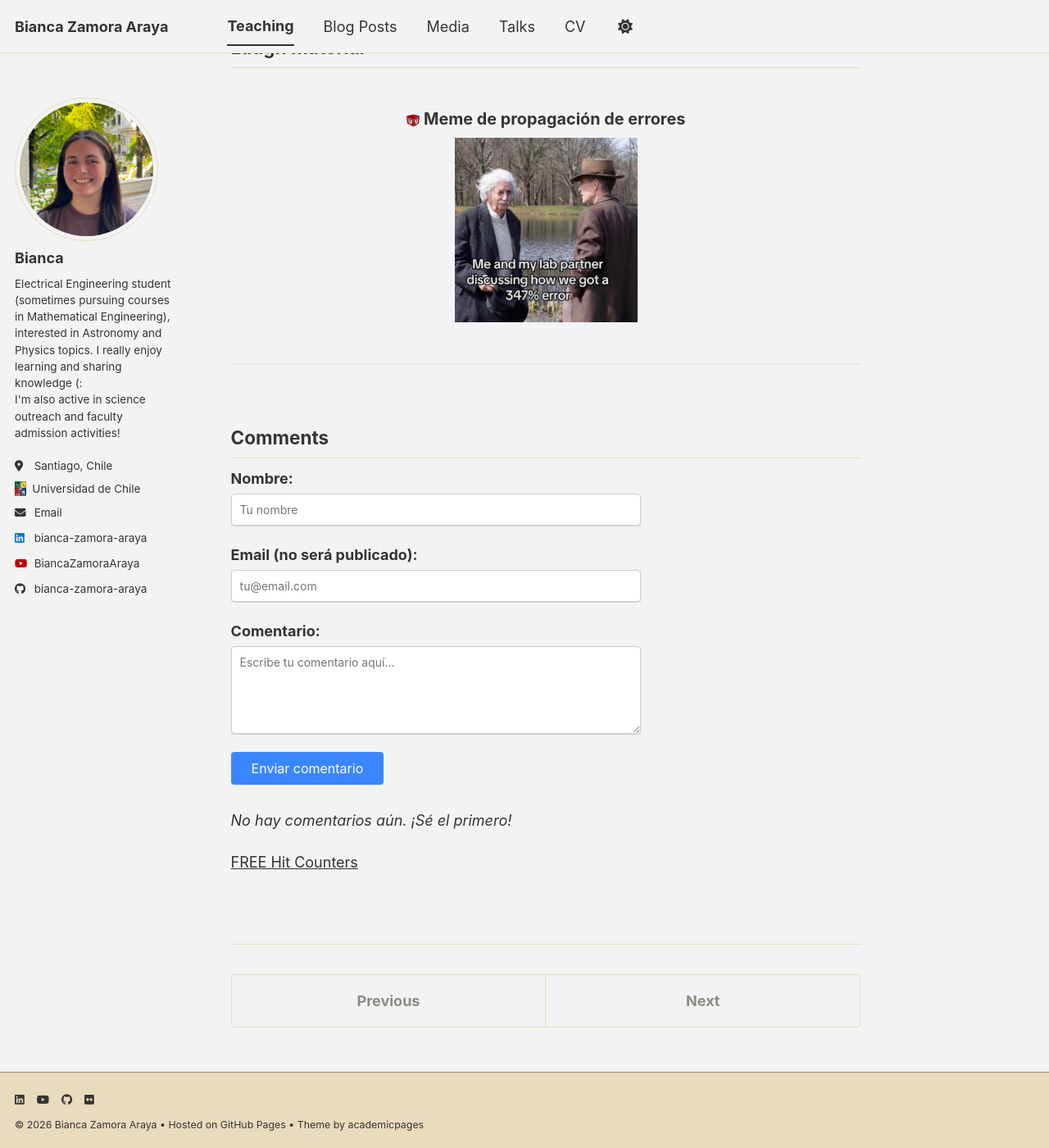
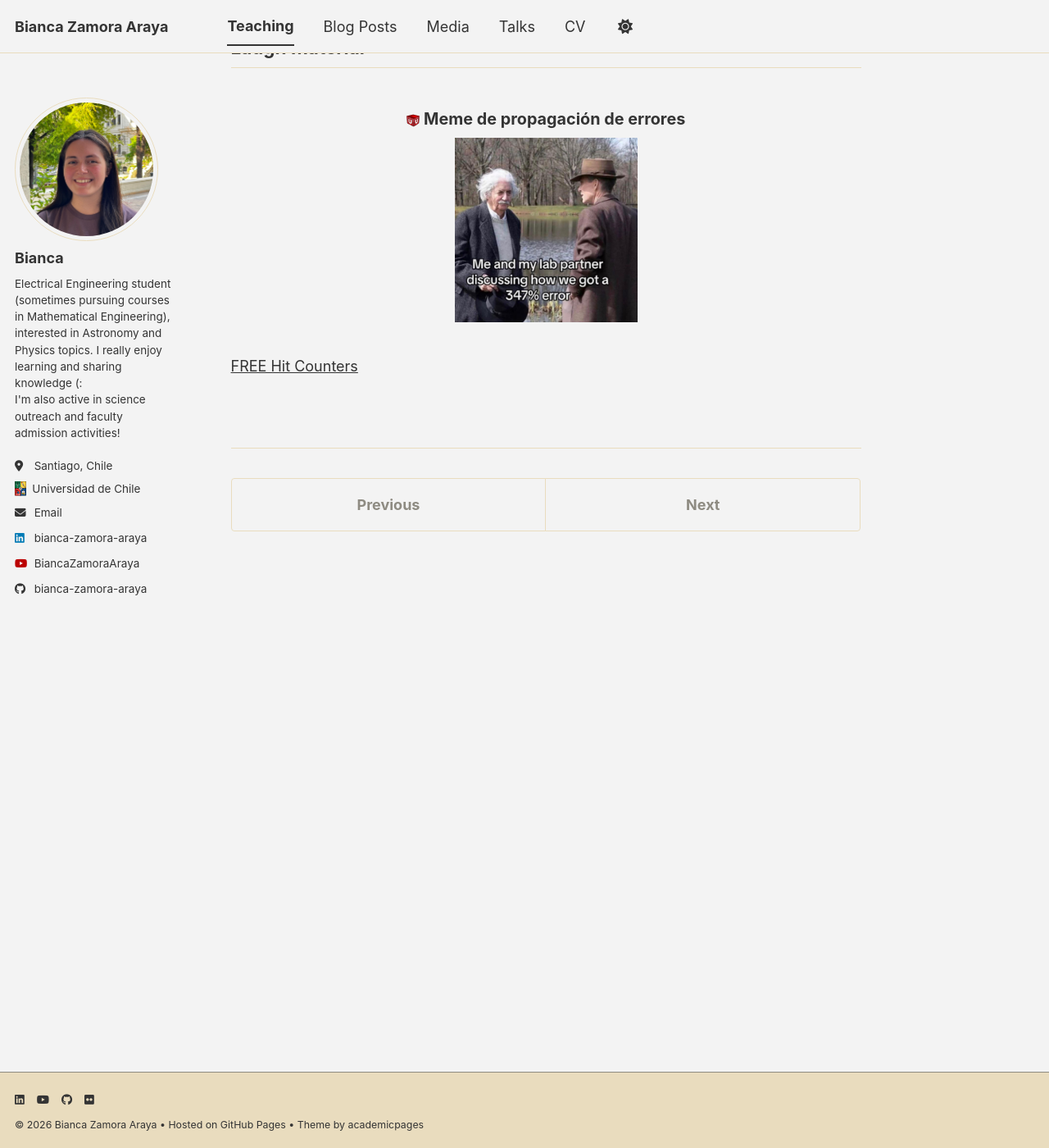
Before and after one commit to Bianca-Zamora-Araya/Bianca-Zamora-Araya.github.io, a Jekyll site: the page built from _teaching/2023-3_FI2003-1.md, in a window 1280 px wide and 1400 px high, scrolled down 3084 px. Shown: the whole window at 82% size. Built offline with Jekyll 4.4.1, drawn with Linux system fonts in a browser that asks for light colours; a style sheet for code colours, icons or effects is not loaded.

Commit message:
Update 2023-3_FI2003-1.md

```diff
--- a/_teaching/2023-3_FI2003-1.md
+++ b/_teaching/2023-3_FI2003-1.md
@@ -151,121 +151,5 @@ Laugh Material
   </div>
 </div>
 
-
-
-<!-- Sección de comentarios con Staticman -->
-<section class="comments">
-  <h2>Comments</h2>
-
-  <!-- Formulario para enviar comentario -->
-  <form id="comment-form" class="comment-form" method="POST" action="https://v3.staticman.net/v3/entry/github/bianca-zamora-araya/bianca-zamora-araya.github.io/main/comments">
-
-    <input type="hidden" name="options[slug]" value="{{ page.slug }}">
-
-    <div class="form-group">
-      <label for="comment-name">Nombre:</label>
-      <input type="text" id="comment-name" name="fields[name]" placeholder="Tu nombre" required>
-    </div>
-
-    <div class="form-group">
-      <label for="comment-email">Email (no será publicado):</label>
-      <input type="email" id="comment-email" name="fields[email]" placeholder="tu@email.com" required>
-    </div>
-
-    <div class="form-group">
-      <label for="comment-message">Comentario:</label>
-      <textarea id="comment-message" name="fields[message]" rows="5" placeholder="Escribe tu comentario aquí..." required></textarea>
-    </div>
-
-    <button type="submit" class="btn-submit">Enviar comentario</button>
-  </form>
-
-  <!-- Lista de comentarios existentes -->
-  <div class="comment-list">
-    {% if site.data.comments[page.slug] %}
-      {% for comment in site.data.comments[page.slug] %}
-        <div class="comment-item">
-          <div class="comment-meta">
-            <strong>{{ comment.name }}</strong>
-            <span class="comment-date">- {{ comment.date | date: "%d/%m/%Y" }}</span>
-          </div>
-          <div class="comment-body">
-            {{ comment.message | markdownify }}
-          </div>
-        </div>
-      {% endfor %}
-    {% else %}
-      <p><em>No hay comentarios aún. ¡Sé el primero!</em></p>
-    {% endif %}
-  </div>
-</section>
-
-<style>
-.comments {
-  margin-top: 50px;
-  padding-top: 30px;
-  border-top: 2px solid #eaeaea;
-}
-
-.comment-form {
-  margin-bottom: 30px;
-}
-
-.form-group {
-  margin-bottom: 15px;
-}
-
-.form-group label {
-  display: block;
-  font-weight: bold;
-  margin-bottom: 5px;
-}
-
-.form-group input,
-.form-group textarea {
-  width: 100%;
-  max-width: 500px;
-  padding: 10px;
-  border: 1px solid #ccc;
-  border-radius: 4px;
-  font-size: 14px;
-}
-
-.btn-submit {
-  background-color: #3a86ff;
-  color: white;
-  border: none;
-  padding: 10px 25px;
-  border-radius: 4px;
-  cursor: pointer;
-  font-size: 16px;
-}
-
-.btn-submit:hover {
-  background-color: #2667cc;
-}
-
-.comment-item {
-  margin-bottom: 20px;
-  padding: 15px;
-  background-color: #f8f9fa;
-  border-radius: 4px;
-  border-left: 4px solid #3a86ff;
-}
-
-.comment-meta {
-  margin-bottom: 8px;
-}
-
-.comment-date {
-  color: #666;
-  font-size: 0.9em;
-}
-
-.comment-body {
-  font-size: 0.95em;
-}
-</style>
-
 <a href='https://free-hit-counters.net/'>FREE Hit Counters</a> <script type='text/javascript' src='https://www.freevisitorcounters.com/auth.php?id=3445016862b1cd7a22196becbaffa68a039bab01'></script>
 <script type="text/javascript" src="https://www.freevisitorcounters.com/en/home/counter/1604904/t/5"></script>
```
